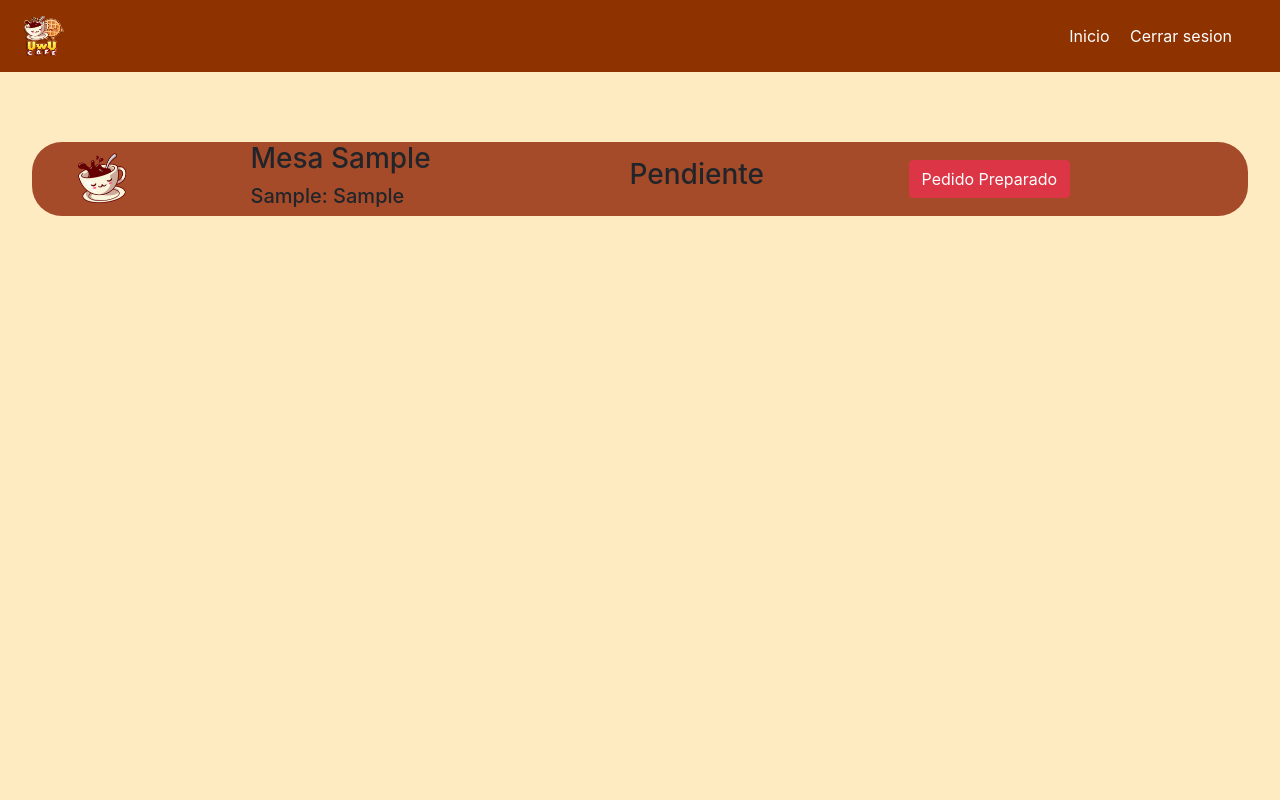
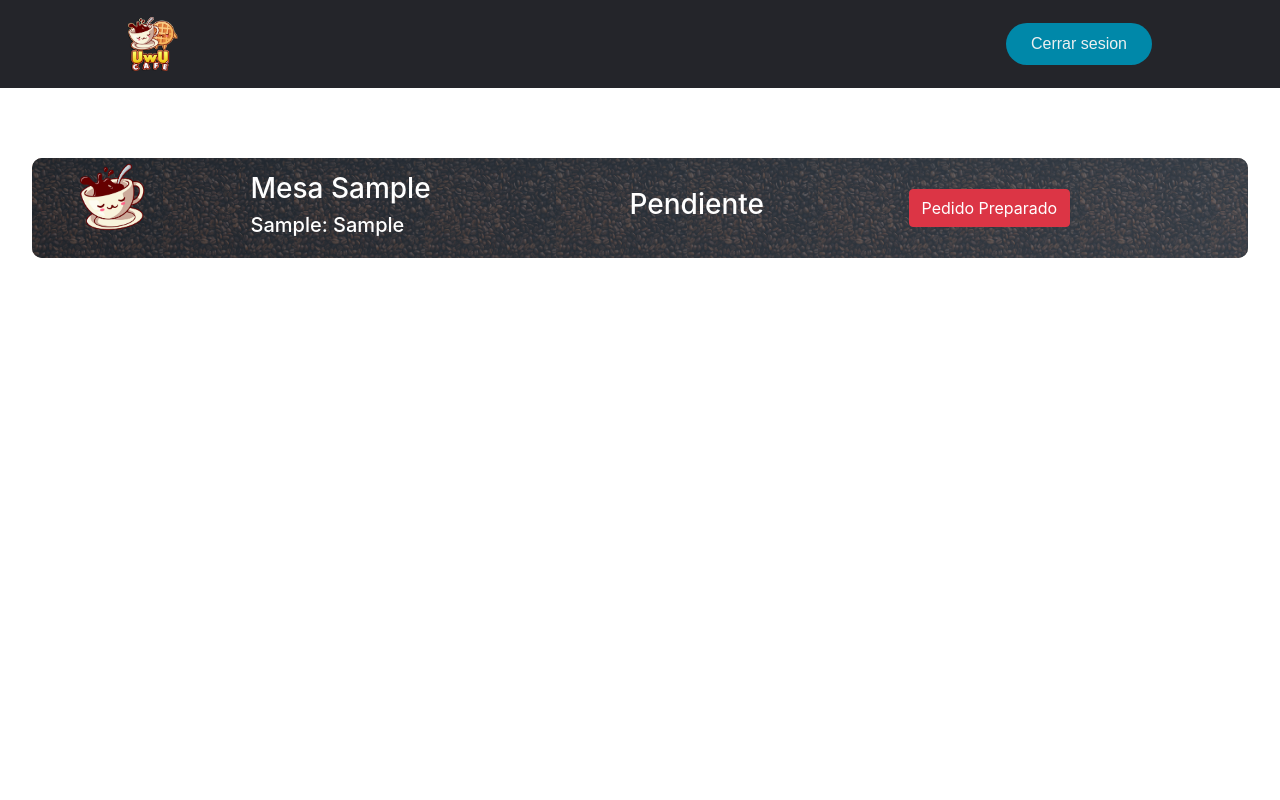
Before and after one commit to Ketbome/Software-UwUcafe, a PHP site: page /chef/chef.php in a window 1280 px wide. Run offline with PHP 8.4, Linux system fonts and the light colour scheme; tables that the repository leaves empty or names only in its code hold one stand-in row (values such as "Sample post"); some libraries are stand-ins or nearby versions.

Commit message:
Add files via upload

```diff
--- a/chef/chef.php
+++ b/chef/chef.php
@@ -21,26 +21,49 @@
 }
 
 .contenedor-pedidos::-webkit-scrollbar{
-	width: 7px;
+	width: 0px;
 }
 
-.contenedor-pedidos::-webkit-scrollbar-thumb{
-	background: #7c3c00;
+.pedido h3{
+	color: white;
+	text-align: left;
+}
+
+.pedido h5{
+
+	color: white;
+
 }
 
 .pedido{
 	display: flex;
 	justify-content: space-around;
-	background-color: #A64B2A;
-	border-radius: 30px;
-	align-items: center;
+	border-radius: 10px;
+	background-image: url(../Img/fondo.jpg);
+	background-size:contain ;
+	position: relative;
+	z-index: 1;
+    align-items:center;
 
 }
 
+.pedido::after{
+	content: '';
+	position: absolute;
+	left: 0;
+	top: 0;
+	border-radius: 10px;
+	height: 100%;
+	width: 100%;
+	background-image: linear-gradient(60deg, #29323c 0%, #485563 100%);
+	opacity: 0.7;
+	z-index: -1;
+}
+
 .pedido-img img{
-	width: 60px;
-	height:60px ;
-	border-radius: 80%;
+	height: 80px;
+	width: 80px;
+	margin-bottom: 20px;
 
 }
 
@@ -85,21 +108,18 @@
     <link href="https://cdnjs.cloudflare.com/ajax/libs/font-awesome/5.13.0/css/all.min.css" rel="stylesheet">
 </head>
 <body>
-    <div class="d-flex flex-column flex-md-row align-items-center p-3 px-md-4 mb-3 nave">
-    <img class="my-0 mr-md-auto font-weight-normal imgn" src="../Img/recort.png">
-    <nav class="my-2 my-md-0 mr-md-3">
-        <a class="p-2 text-white" href="chef.php">Inicio</a>
-        <a class="p-2 text-white" href="../BD/out.php">Cerrar sesion</a>
+<header>
+    <img class="logo" src="../Img/recort.png" alt="logo">
+    <nav >
+        <ul class="nav_links" >
+
+
+        </ul>
     </nav>
-    </div>
-    <div class="bgcolor">
+    <a  href="../BD/out.php"><button>Cerrar sesion</button></a>
+    </header>
 
-    </div>
-</body>
-</html>
 
-<html>
-    <body >
 
 
         <!-- Productos -->
--- a/chef/estilo.css
+++ b/chef/estilo.css
@@ -1,48 +1,66 @@
-body{
-    background: #FFEBC1;
-}
-.nave{
-    background-color: #8E3200;
+@import url('https://fonts.googleapis.com/css2?family=Montserrat:wght@500&display=swap');
+
+* {
+    box-sizing: border-box;
+    margin: 0;
+    padding: 0;
 }
 
 
+header{
+    display: flex;
+    justify-content: space-between;
+    align-items: center;
+    padding: 17px 10%;
+    background-color: #24252A;
+}
 
-nav img{
+.logo{
+    cursor: pointer;
     width: 50px;
 }
 
-.nav-links{
-    flex:1;
-    text-align: right;
+.nav_links{
+    list-style: none;
+    display: flex;
 }
 
-.nav-links ul li{
-
-    margin-top: 5px;
-    list-style: none;
-    display: inline-block;
-    font-size: 10px;
-    position: relative;
+.nav_links li {
+    padding: 0px 20px;
 }
 
-.nav-links ul li a{
-    color: #b8a7a7;
+button{
+    font-family: "Montserrant", sans-serif;
+    font-weight: 500;
+    font-size: 16px;
+    color: #edf0f1;
     text-decoration: none;
-    font-size: 13px;
 }
 
-.nav-links ul li::after{
-    content: '';
-    width: 0%;
-    height: 2px;
-    background: red;
-    display: block;
-    margin: auto;
-    transition: 0.5s;
+.nav_links li a {
+    font-family: "Montserrant", sans-serif;
+    font-weight: 500;
+    font-size: 16px;
+    color: #edf0f1;
+    text-decoration: none;
+    transition: all 0.3s ease 0s;
 }
 
-.nav-links ul li:hover::after{
-    width: 100%;
+.nav_links li a:hover {
+    color: #0088a9;
+}
+
+button {
+    padding: 9px 25px;
+    background-color: rgba(0, 136, 169, 1);
+    border: none;
+    border-radius: 50px;
+    cursor: pointer;
+    transition: all 0.3s ease 0s;
+}
+
+button:hover {
+    background-color: rgba(0, 136, 169, 0.8);
 }
 
 
```
